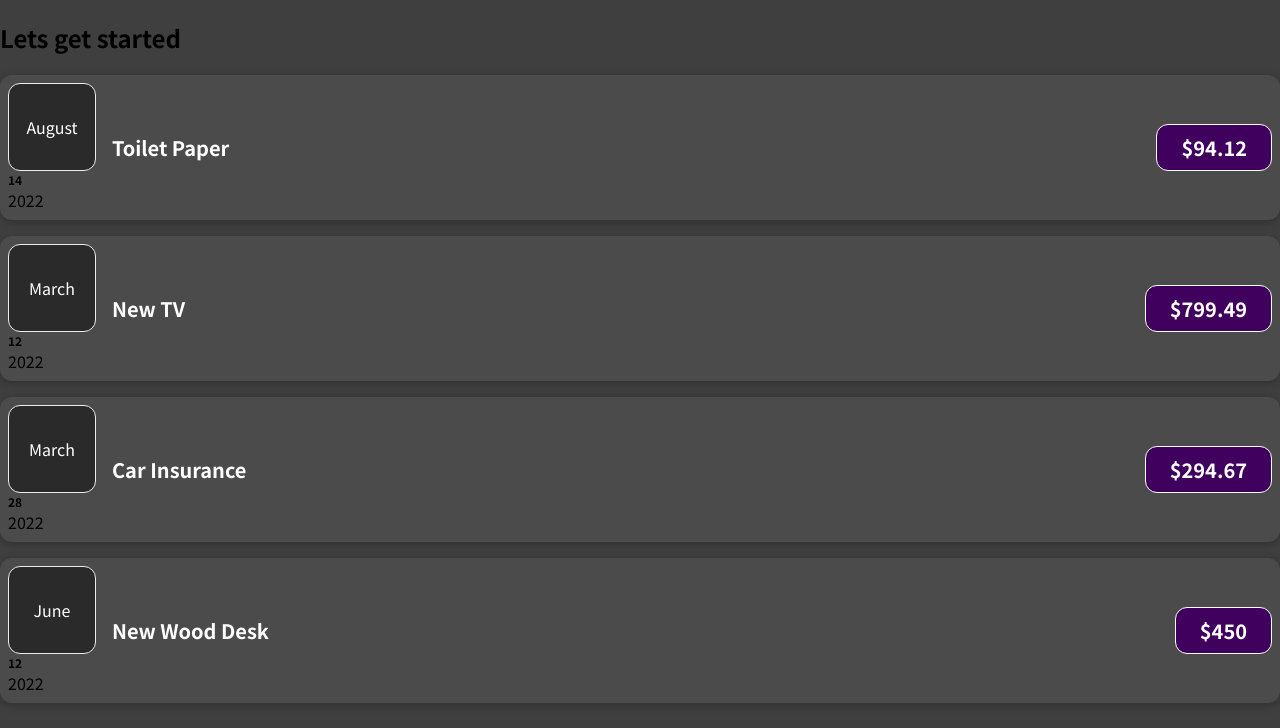
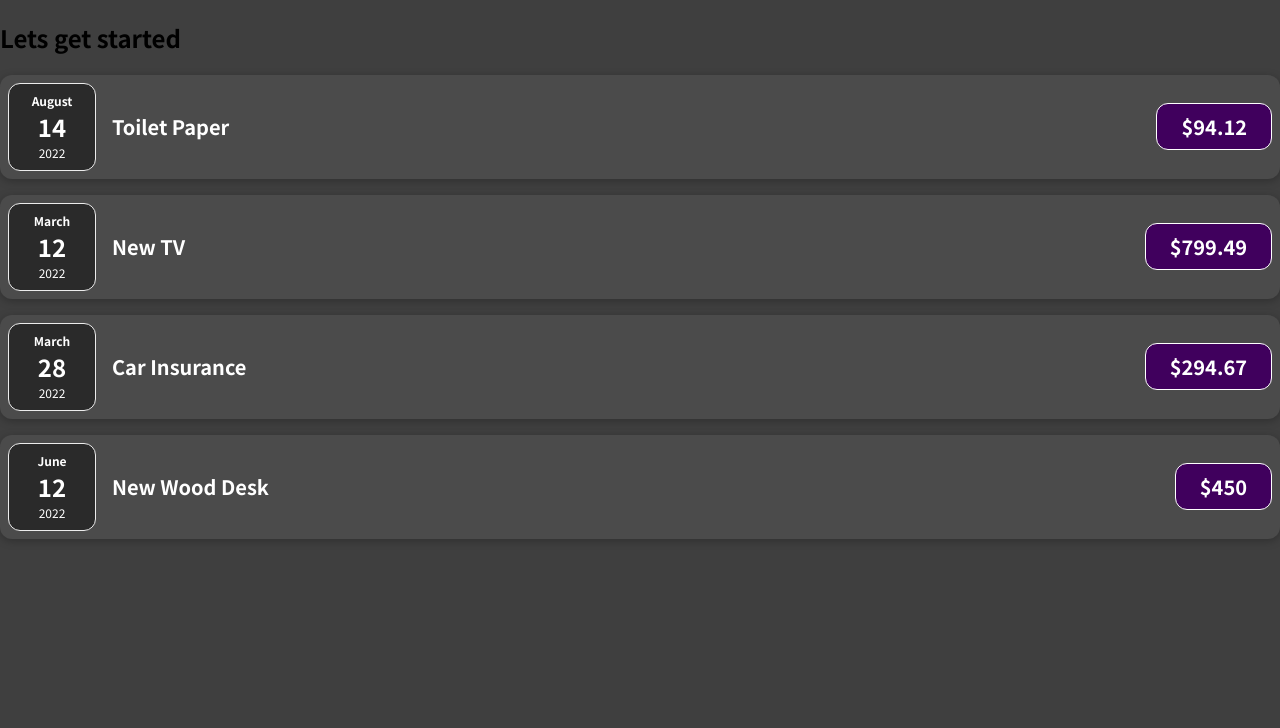
Before and after one commit to DanielVillasmil/Udemy-React, a JavaScript app: page / in a window 1280 px wide. Shown: the top 728 px of the page. Built offline with nearby package versions, Linux system fonts and the light colour scheme.

Commit message:
corrected styling and naming of divs

```diff
--- a/src/components/ExpenseDate/ExpenseDate.css
+++ b/src/components/ExpenseDate/ExpenseDate.css
@@ -9,9 +9,16 @@
     border-radius: 12px;
     align-items: center;
     justify-content: center;
-  }
+}
 
-  .expense-date__month {
+.expense-date__month {
     font-size: 0.75rem;
     font-weight: bold;
-  }
+}
+.expense-date__year {
+    font-size: 0.75rem;
+}
+.expense-date__day {
+    font-size: 1.5rem;
+    font-weight: bold;
+}
--- a/src/components/ExpenseDate/ExpenseDate.js
+++ b/src/components/ExpenseDate/ExpenseDate.js
@@ -6,10 +6,10 @@ function ExpenseDate(props) {
   const year = props.date.getFullYear();
 
   return (
-    <div>
-      <div className='expense-date'>{month}</div>
-      <div className='expense-date__month'>{day}</div>
-      <div className='expese-date__day'>{year}</div>
+    <div className='expense-date'>
+      <div className='expense-date__month'>{month}</div>
+      <div className='expense-date__day'>{day}</div>
+      <div className='expense-date__year'>{year}</div>
     </div>
   );
 }
```
